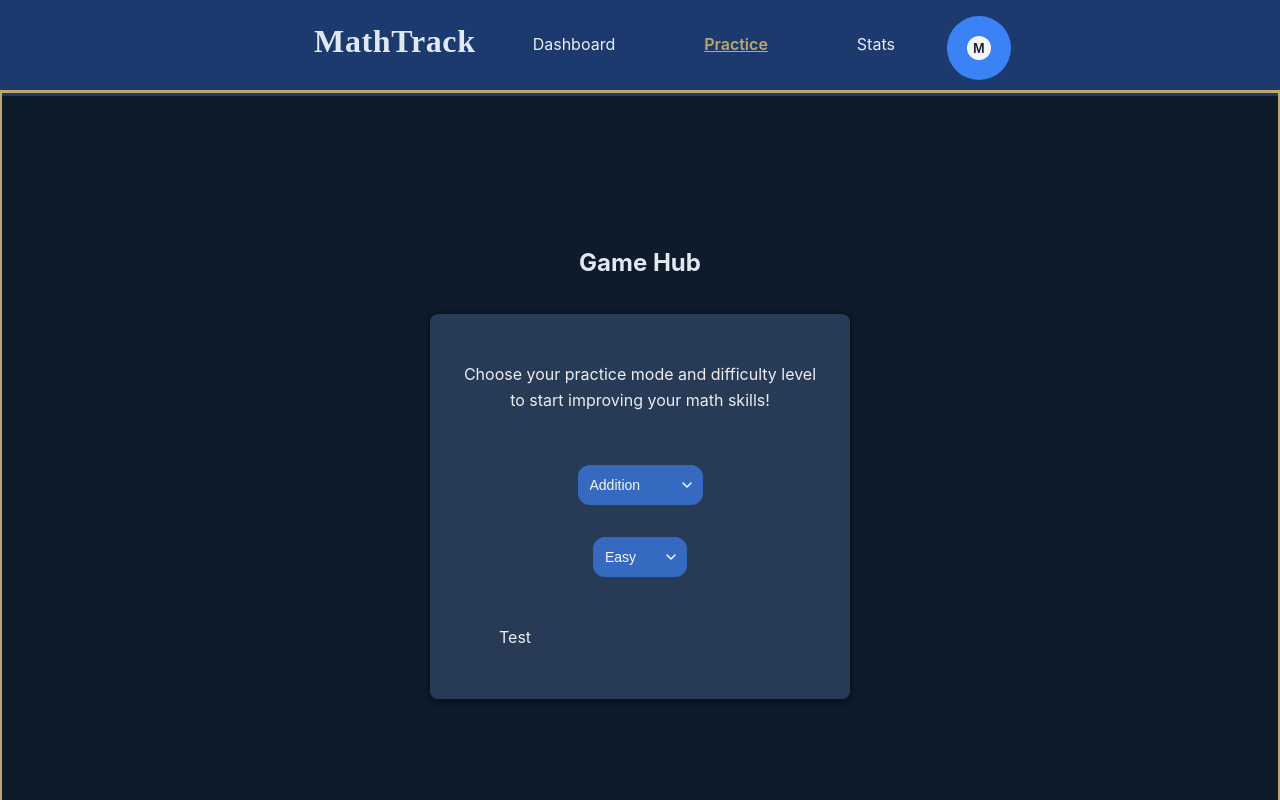
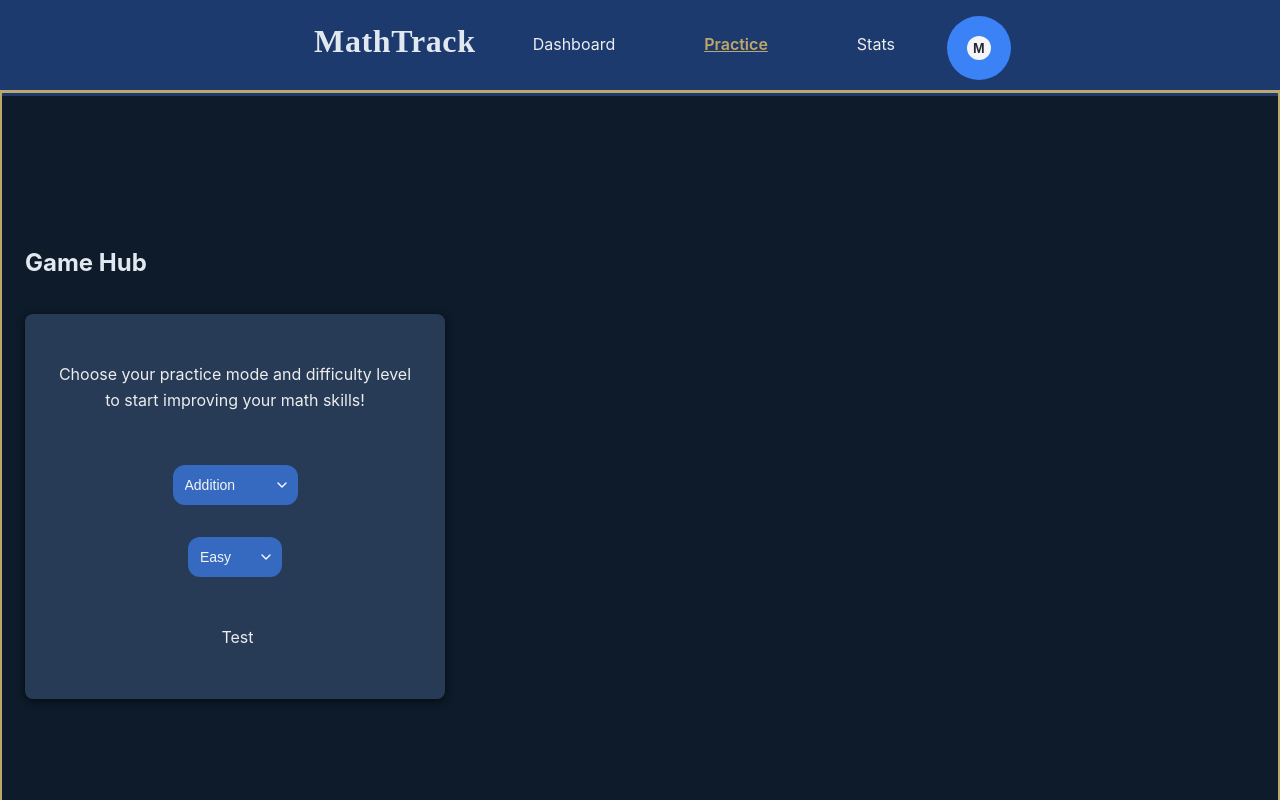
Before and after one commit to LuisDev912/EduMath-Track, a React (Vite) app in the folder frontend/: page /game/hub in a window 1280 px wide. Shown: the top 800 px of the page. Built offline with nearby package versions, Linux system fonts and the light colour scheme.

Commit message:
style(game): center finalLink component on the game hub page

```diff
--- a/frontend/src/game/hub/pages/GameHub.tsx
+++ b/frontend/src/game/hub/pages/GameHub.tsx
@@ -14,7 +14,7 @@ export default function GameHub() {
     const [difficulty, setDifficulty] = useState("easy");
 
     return (
-        <section className="flex flex-column align-center">
+        <section className="flex flex-column">
             <h1>{t("game.hub.title")}</h1>
 
             <div className={Styles.box}>
@@ -27,10 +27,12 @@ export default function GameHub() {
                     setDifficulty={setDifficulty}
                 />
 
-                <FinalLink
-                    mode={mode}
-                    difficulty={difficulty}
-                />
+                <div className="flex justify-center">
+                    <FinalLink
+                        mode={mode}
+                        difficulty={difficulty}
+                    />
+                </div>
             </div>
 
         </section>
```
